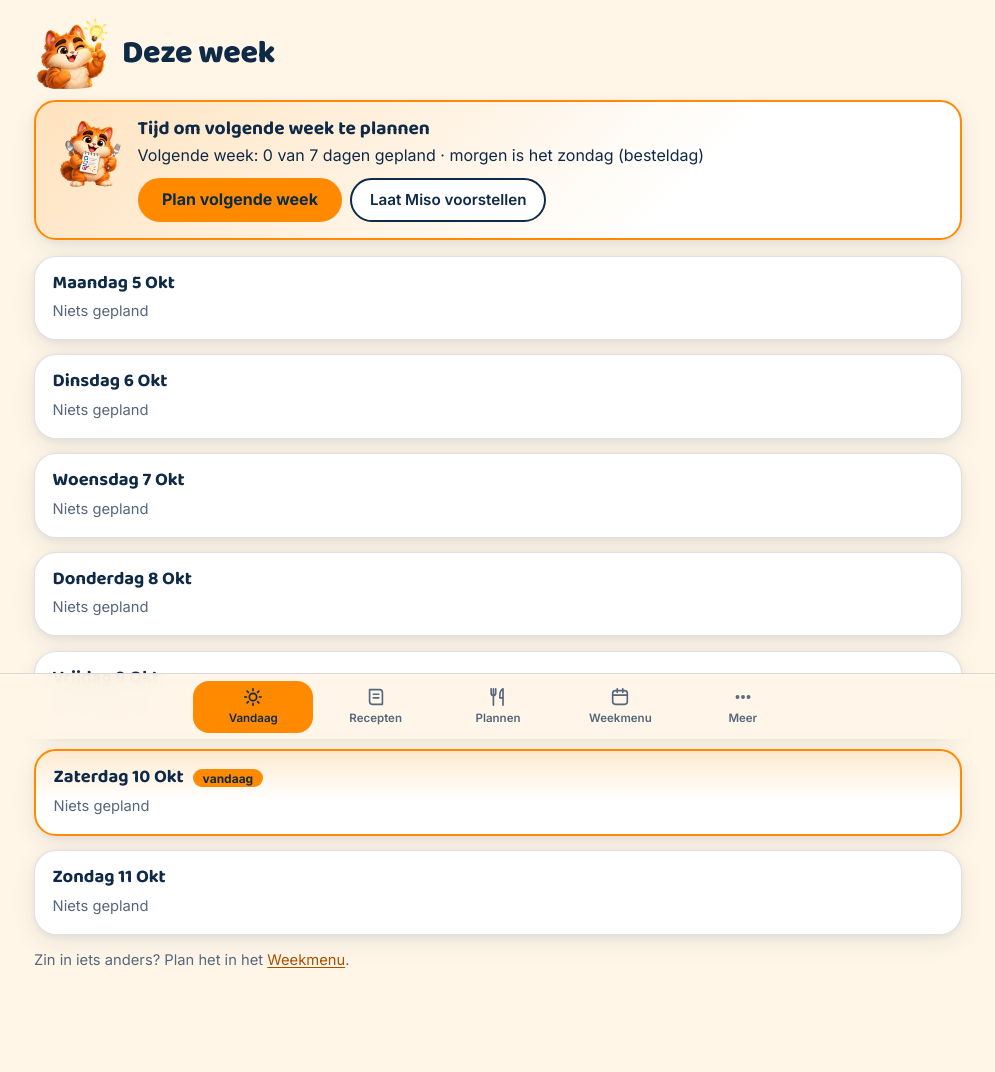
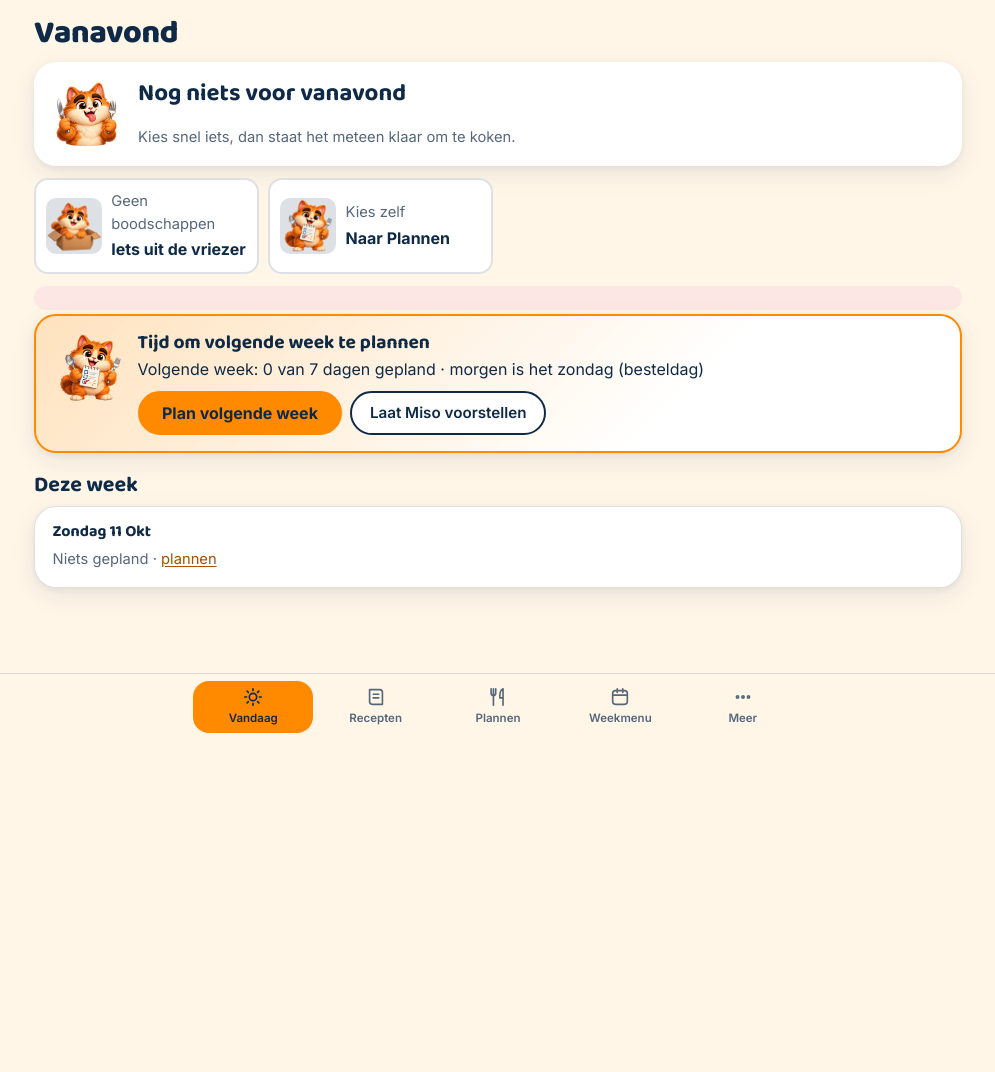
Before and after one commit to gjagils/miso, a FastAPI app: page / in a window 1280 px wide. Shown: the part 61-1133 px from the top of the page, without its empty margins (142-1137 px from the left). After the commit the page ends 794 px from the top, so only its background shows below. Run offline with FastAPI, Linux system fonts and the light colour scheme.

Commit message:
Vandaag als kook-startscherm: vanavond groot met 'Start met koken', niets gepland -> favoriet, iets snels, vriezer of Plannen
Co-Authored-By: Claude Opus 5.5 <noreply@anthropic.com>

```diff
--- a/backend/app/api/routes.py
+++ b/backend/app/api/routes.py
@@ -109,8 +109,29 @@ async def today_page(request: Request, db: Session = Depends(get_db)):
     for i in range(7):
         d = monday + timedelta(days=i)
         days.append({"label": day_label(d), "entries": [e for e in entries if e["date"] == str(d)],
-                     "today": d == date.today()})
-    return templates.TemplateResponse(request, "today.html", {"days": days, "nws": next_week_status(db)})
+                     "today": d == date.today(), "past": d < date.today()})
+    today = next((d for d in days if d["today"]), None)
+    ideas = [] if today and today["entries"] else tonight_ideas(db)
+    return templates.TemplateResponse(request, "today.html", {"days": days, "today": today, "ideas": ideas,
+                                                              "nws": next_week_status(db), "today_iso": str(date.today())})
+
+
+def tonight_ideas(db: Session) -> list[dict]:
+    """Niets gepland vanavond: een favoriet en iets snels (vriezer biedt de pagina zelf aan)."""
+    from app.usage import plan_stats, preference_score, recently_planned_ids
+    from app.wishes import minutes
+
+    stats, recent = plan_stats(db), recently_planned_ids(db, 14)
+    pool = [r for r in db.execute(select(Recipe).where(Recipe.archived.is_(False))).scalars() if r.id not in recent]
+    ranked = sorted(pool, key=lambda r: -preference_score(r, stats.get(r.id)))
+    ideas = []
+    fav = next((r for r in ranked if r.favorite), ranked[0] if ranked else None)
+    if fav:
+        ideas.append({"why": "Favoriet" if fav.favorite else "Vaak gekozen", "recipe": fav})
+    quick = next((r for r in ranked if r is not fav and (minutes(r.total_time) or 99) <= 30), None)
+    if quick:
+        ideas.append({"why": "Snel klaar", "recipe": quick})
+    return ideas
 
 
 @router.get("/recepten", response_class=HTMLResponse)
--- a/backend/app/static/style.css
+++ b/backend/app/static/style.css
@@ -790,3 +790,19 @@ dialog.mp::backdrop { background: rgba(14, 42, 71, 0.5); }
 .opt-alt img, .opt-alt .opt-ph { grid-row: span 2; width: 44px; height: 44px; border-radius: 8px; object-fit: cover; background: var(--border); }
 .opt-alt:hover { border-color: var(--miso-orange); }
 .chip-pack { background: rgba(0, 160, 226, 0.14); color: var(--text); border: 1px solid rgba(0, 160, 226, 0.5); }
+.tonight h1 { margin-bottom: 0.6rem; }
+.tonight-card { display: flex; gap: 1rem; flex-wrap: wrap; align-items: center; padding: 1rem; border-radius: var(--radius-lg);
+    background: var(--surface); box-shadow: var(--shadow); margin-bottom: 0.75rem; }
+.tonight-img { width: 100%; max-width: 360px; aspect-ratio: 4 / 3; object-fit: cover; border-radius: 16px; }
+.tonight-body { flex: 1 1 16rem; display: flex; flex-direction: column; gap: 0.4rem; align-items: flex-start; }
+.tonight-body h2 { font-size: 1.5rem; }
+.tonight-simple img { flex: none; }
+.btn-lg { min-height: 52px; padding: 0 1.4rem; font-size: 1.1rem; }
+.tonight-ideas { display: grid; grid-template-columns: repeat(auto-fill, minmax(220px, 1fr)); gap: 0.6rem; }
+.idea { display: flex; gap: 0.6rem; align-items: center; text-align: left; padding: 0.6rem; border-radius: 14px; min-height: 72px;
+    border: 2px solid var(--border); background: var(--surface); color: var(--text); font: inherit; cursor: pointer; text-decoration: none; }
+.idea:hover { border-color: var(--miso-orange); }
+.idea img, .idea .opt-ph { width: 56px; height: 56px; border-radius: 10px; object-fit: cover; flex: none; background: var(--border); }
+.idea span { display: flex; flex-direction: column; gap: 0.1rem; }
+.week-h { margin: 1.25rem 0 0.5rem; }
+.day-card.compact h3 { font-size: 1rem; }
--- a/backend/app/templates/base.html
+++ b/backend/app/templates/base.html
@@ -30,7 +30,7 @@
     <link rel="preconnect" href="https://fonts.googleapis.com">
     <link rel="preconnect" href="https://fonts.gstatic.com" crossorigin>
     <link href="https://fonts.googleapis.com/css2?family=Baloo+2:wght@600;700;800&family=Inter:wght@400;500;600;700&display=swap" rel="stylesheet">
-    <link rel="stylesheet" href="/static/style.css?v=12">
+    <link rel="stylesheet" href="/static/style.css?v=13">
 </head>
 <body>
     <nav class="topbar">
--- a/backend/app/templates/today.html
+++ b/backend/app/templates/today.html
@@ -1,32 +1,78 @@
 {% extends "base.html" %}
 {% block content %}
-<div class="page-head"><img src="/static/miso/miso-idea.webp" alt="" width="76" height="76" loading="lazy"><h1>Deze week</h1></div>
+<section class="tonight" aria-labelledby="tonight-h">
+    <h1 id="tonight-h">Vanavond</h1>
+    {% if today and today.entries %}
+    {% for e in today.entries %}
+    {% if e.kind == "recipe" and e.recipe %}
+    <div class="tonight-card">
+        {% if e.recipe.image_url %}<img class="tonight-img" src="{{ e.recipe.image_url }}" alt="" referrerpolicy="no-referrer">{% endif %}
+        <div class="tonight-body">
+            <h2>{{ e.title }}</h2>
+            <p class="muted">voor {{ e.persons }}{% if e.recipe.total_time %} · {{ e.recipe.total_time }}{% endif %}{% if e.cook_double == "tomorrow" %} · kook dubbel, morgen de rest{% elif e.cook_double == "freezer" %} · kook dubbel, de helft naar de vriezer{% endif %}{% if e.recipe.gf_mode != "none" %} · glutenvrij voor 1{% endif %}</p>
+            <a class="btn btn-primary btn-lg" href="/recipe/{{ e.recipe.id }}/koken">Start met koken</a>
+            <a class="btn" href="/recipe/{{ e.recipe.id }}">Recept</a>
+        </div>
+    </div>
+    {% elif e.kind == "leftover" %}
+    <div class="tonight-card tonight-simple"><img src="/static/miso/miso-pasta-again.webp" alt="" width="72" height="72">
+        <div class="tonight-body"><h2>{{ e.title }}</h2><p class="muted">Restjes opwarmen · voor {{ e.persons }}</p></div></div>
+    {% elif e.kind == "stock" %}
+    <div class="tonight-card tonight-simple"><img src="/static/miso/miso-box.webp" alt="" width="72" height="72">
+        <div class="tonight-body"><h2>{{ e.title }}</h2><p class="muted">Hebben we al{% if e.extras %} · plus {{ e.extras|map(attribute="text")|join(", ") }}{% endif %}</p></div></div>
+    {% endif %}
+    {% endfor %}
+    {% else %}
+    <div class="tonight-card tonight-simple"><img src="/static/miso/miso-hungry.webp" alt="" width="72" height="72">
+        <div class="tonight-body"><h2>Nog niets voor vanavond</h2><p class="muted">Kies snel iets, dan staat het meteen klaar om te koken.</p></div></div>
+    <div class="tonight-ideas">
+        {% for idea in ideas %}
+        <button type="button" class="idea" data-recipe="{{ idea.recipe.id }}">
+            {% if idea.recipe.image_url %}<img src="{{ idea.recipe.image_url }}" alt="" loading="lazy" referrerpolicy="no-referrer">{% else %}<span class="opt-ph"></span>{% endif %}
+            <span><small class="muted">{{ idea.why }}</small><strong>{{ idea.recipe.name }}</strong>{% if idea.recipe.total_time %}<small class="muted">{{ idea.recipe.total_time }}</small>{% endif %}</span>
+        </button>
+        {% endfor %}
+        <button type="button" class="idea" data-freezer="1"><img src="/static/miso/miso-box.webp" alt=""><span><small class="muted">Geen boodschappen</small><strong>Iets uit de vriezer</strong></span></button>
+        <a class="idea" href="/plannen"><img src="/static/miso/miso-checklist.webp" alt=""><span><small class="muted">Kies zelf</small><strong>Naar Plannen</strong></span></a>
+    </div>
+    <p id="idea-msg" class="msg-err" role="status" hidden></p>
+    {% endif %}
+</section>
+
 {% include "_next_week.html" %}
-{% for d in days %}
-<div class="day-card {% if d.today %}today{% endif %}">
-    <h3>{{ d.label }}{% if d.today %} <span class="today-pill">vandaag</span>{% endif %}</h3>
+
+<h2 class="week-h">Deze week</h2>
+{% for d in days if not d.today and not d.past %}
+<div class="day-card compact">
+    <h3>{{ d.label }}</h3>
     {% for e in d.entries %}
     {% if e.kind == "recipe" and e.recipe %}
-    <a class="day-recipe" href="/recipe/{{ e.recipe.id }}/koken">
+    <a class="day-recipe" href="/recipe/{{ e.recipe.id }}">
         {% if e.recipe.image_url %}<img src="{{ e.recipe.image_url }}" alt="" loading="lazy" referrerpolicy="no-referrer">{% else %}<div class="thumb"></div>{% endif %}
-        <span>{{ e.title }}<small class="pe-meta">voor {{ e.persons }}{% if e.cook_double == "tomorrow" %} · kook dubbel, morgen de rest{% elif e.cook_double == "freezer" %} · kook dubbel, de helft naar de vriezer{% endif %}</small></span>
-        {% if e.recipe.gf_mode != "none" %}<span class="chip" style="flex:none">glutenvrij</span>{% endif %}
+        <span>{{ e.title }}<small class="pe-meta">voor {{ e.persons }}</small></span>
     </a>
-    {% elif e.kind == "leftover" %}
-    <div class="day-recipe">
-        <div class="thumb pe-icon" aria-hidden="true"><img src="/static/miso/miso-pasta-again.webp" alt=""></div>
-        <span>{{ e.title }}<small class="pe-meta">restjes · voor {{ e.persons }}</small></span>
-    </div>
-    {% elif e.kind == "stock" %}
-    <div class="day-recipe">
-        <div class="thumb pe-icon" aria-hidden="true"><img src="/static/miso/miso-box.webp" alt=""></div>
-        <span>{{ e.title }}<small class="pe-meta">hebben we al{% if e.extras %} · plus {{ e.extras|map(attribute="text")|join(", ") }}{% endif %}</small></span>
-    </div>
+    {% else %}
+    <div class="day-recipe"><div class="thumb pe-icon" aria-hidden="true"><img src="/static/miso/{{ 'miso-pasta-again' if e.kind == 'leftover' else 'miso-box' }}.webp" alt=""></div>
+        <span>{{ e.title }}<small class="pe-meta">{{ "restjes" if e.kind == "leftover" else "hebben we al" }}</small></span></div>
     {% endif %}
     {% else %}
-    <p class="muted">Niets gepland</p>
+    <p class="muted">Niets gepland · <a href="/plannen">plannen</a></p>
     {% endfor %}
 </div>
 {% endfor %}
-<p class="muted">Zin in iets anders? Plan het in het <a href="/weekmenu">Weekmenu</a>.</p>
 {% endblock %}
+
+{% block scripts %}
+<script>
+document.querySelectorAll(".idea[data-recipe], .idea[data-freezer]").forEach(b => b.onclick = async () => {
+    b.disabled = true;
+    const body = b.dataset.freezer ? {date: "{{ today_iso }}", kind: "stock", text: "Iets uit de vriezer"}
+                                   : {date: "{{ today_iso }}", kind: "recipe", recipe_id: Number(b.dataset.recipe)};
+    const r = await fetch("/api/plan/entries", {method: "POST", headers: {"Content-Type": "application/json"},
+        body: JSON.stringify(body)}).then(x => x.json()).catch(() => ({}));
+    if (r.ok) { location.href = b.dataset.recipe ? `/recipe/${b.dataset.recipe}/koken` : "/"; return; }
+    const m = document.getElementById("idea-msg"); m.hidden = false; m.textContent = r.error || "Inplannen lukte niet.";
+    b.disabled = false;
+});
+</script>
+{% endblock %}
```
Also changed, not shown: backend/tests/test_routes.py (+13 -4 lines).
